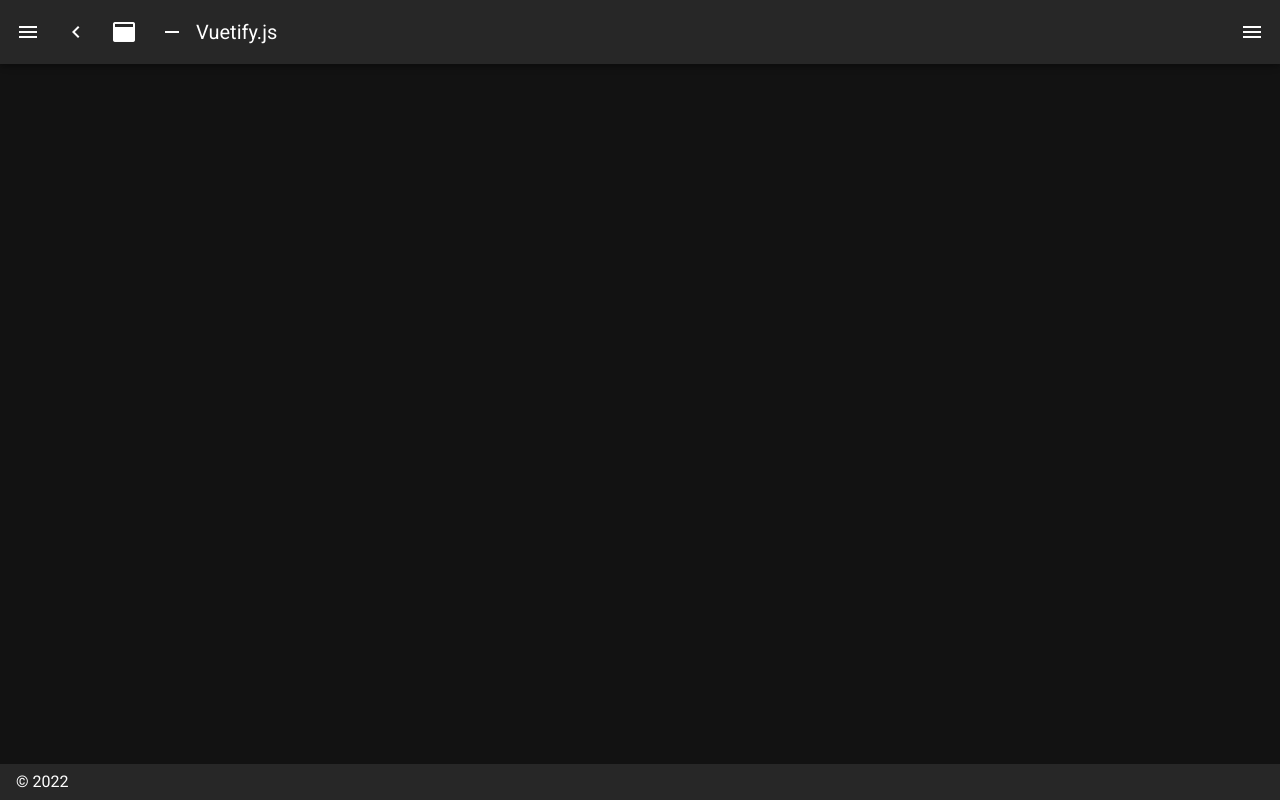
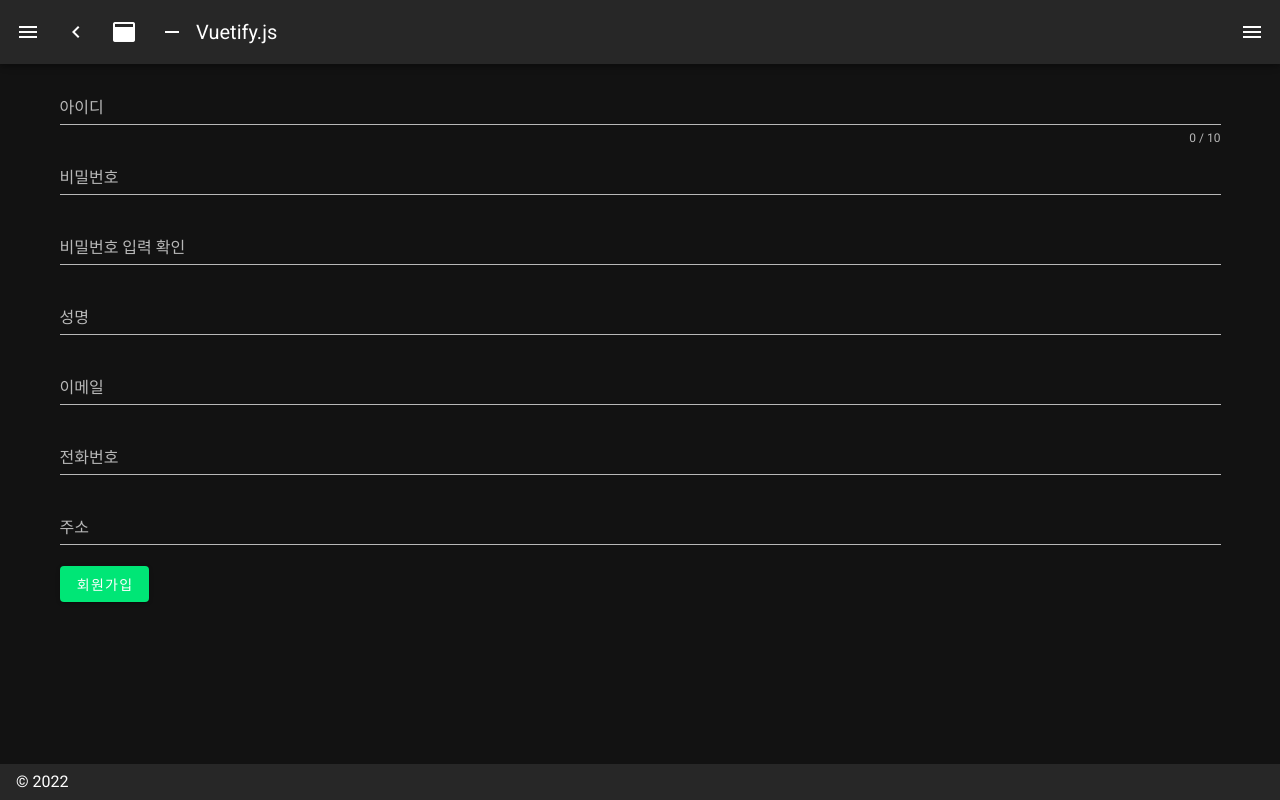
Before and after one commit to lisa-dw/1_Nuxt, a Nuxt app: page /user/userJoin in a window 1280 px wide. Before the commit this address had no page. Built offline with nearby package versions, Linux system fonts and the light colour scheme.

Commit message:
2/11 pm3:22

```diff
--- a/components/user/UserJoin.vue
+++ b/components/user/UserJoin.vue
@@ -1,13 +1,162 @@
 <template>
+  <v-form
+    ref="form"
+    v-model="valid"
+    lazy-validation
+  >
 
+
+      <v-text-field
+        v-model="user.userid"
+        :counter="10"
+        :rules="rules.userid"
+        label="아이디"
+        required
+      ></v-text-field>
+
+      <v-text-field
+        v-model="user.password"
+        :rules="rules.password"
+        label="비밀번호"
+        required
+      ></v-text-field>
+
+    <v-text-field
+      v-model="user.password"
+      label="비밀번호 입력 확인"
+      required
+    ></v-text-field>
+
+    <v-text-field
+      v-model="user.name"
+      :rules="rules.name"
+      label="성명"
+      required
+    ></v-text-field>
+
+    <v-text-field
+      v-model="user.email"
+      :rules="rules.email"
+      label="이메일"
+      required
+    ></v-text-field>
+
+    <v-text-field
+      v-model="user.phone"
+      :rules="rules.phone"
+      label="전화번호"
+      required
+    ></v-text-field>
+
+    <v-text-field
+      v-model="user.address"
+      :rules="rules.address"
+      label="주소"
+      required
+    ></v-text-field>
+
+    <!---->
+    <v-btn
+      :disabled="!valid"
+      color="success"
+      @click="Join"
+    >
+      회원가입
+    </v-btn>
+
+
+
+
+  </v-form>
 </template>
 
 <script>
+import axios from 'axios'
+
+const URL_user = 'http://localhost:8000/api/users'
+
 export default {
-  name: "UserJoin"
+  name: "UserJoin",
+
+  data() {
+    return {
+
+      user: {
+        userid: '',
+        name: '',
+        password: '',
+        email: '',
+        phone: '',
+        address: '',
+
+      },
+      users: [],
+
+
+      rules: {
+        userid: [
+          v => !!v || 'ID is required',
+          v => (v && v.length < 8) || '8자 이상 입력해주세요.'
+        ],
+        name: [
+          v => !!v || 'Name is required'
+        ],
+        password: [
+          v => !!v || 'Name is required',
+          v => (v && v.length < 8) || '8자 이상 입력해주세요.'
+        ],
+        email: [
+          v => !!v || 'E-mail is required',
+          v => /.+@.+/.test(v) || 'E-mail must be valid'
+        ],
+        phone: [
+          v => !!v || 'phone Number is required',
+          v => (v && v.length <= 11) || '핸드폰 번호를 다시 확인하세요.'
+        ],
+        address: [
+          v => !!v || 'address is required'
+        ],
+      },
+
+        valid: true,
+        select: null,
+
+
+        // sites: [
+        //   'naver.com',
+        //   'ilark.com',
+        //   'google.com',
+        //   '직접 입력',
+        // ],
+
+    }
+  },
+
+
+  methods: {
+
+    async Join(){
+      console.log('함수실행')
+      const res = await axios.post(URL_user, {
+
+        ...this.user,
+
+      })
+        console.log('가입하기')
+        console.log(res)
+    },
+
+
+    async get(){
+      const res = await axios.get(URL_user)
+      this.users = res.data
+    },
+
+  },
+
+
+
+
+
 }
 </script>
-
-<style scoped>
-
-</style>
--- /dev/null
+++ b/components/user/UserTest.vue
@@ -0,0 +1,51 @@
+<template>
+  <div>
+
+    {{users}}
+
+    <button
+      @click="read">ss</button>
+  </div>
+</template>
+
+<script>
+
+import axios from 'axios'
+
+const URL_user = 'http://localhost:8000/api/users'
+
+export default {
+  name: "UserTest",
+
+  data(){
+    return{
+      user:{
+        id:'',
+        userid:'',
+        name:'',
+        password:'',
+        email:'',
+        phone:'',
+        address:'',
+      },
+      users:[],
+    }
+  },
+
+  methods: {
+
+    async read(){
+      const res = await axios.get(URL_user)
+      console.log(res)
+      this.users = res.data
+    },
+
+  },
+
+
+}
+</script>
+
+<style scoped>
+
+</style>
--- a/layouts/default.vue
+++ b/layouts/default.vue
@@ -1,5 +1,5 @@
 <template>
-  <v-app dark>
+  <v-app>
     <v-navigation-drawer
       v-model="drawer"
       :mini-variant="miniVariant"
--- a/nuxt.config.js
+++ b/nuxt.config.js
@@ -37,7 +37,7 @@ export default {
   buildModules: [
     // https://go.nuxtjs.dev/vuetify
     '@nuxtjs/vuetify',
-    '@nuxtjs/dotenv'
+    '@nuxtjs/dotenv',
   ],
 
   // Modules: https://go.nuxtjs.dev/config-modules
--- a/pages/index.vue
+++ b/pages/index.vue
@@ -1,4 +1,5 @@
 <template>
+
   <v-row justify="center" align="center">
     <v-col cols="12" sm="8" md="6">
       <v-card class="logo py-4 d-flex justify-center">
@@ -74,7 +75,9 @@
       </v-card>
     </v-col>
   </v-row>
+
 </template>
+
 
 <script>
 export default {
--- a/pages/inspire.vue
+++ b/pages/inspire.vue
@@ -1,4 +1,5 @@
 <template>
+
   <v-row>
     <v-col class="text-center">
       <img
@@ -16,6 +17,7 @@
       </blockquote>
     </v-col>
   </v-row>
+
 </template>
 
 <script>
--- a/pages/user/user.vue
+++ /dev/null
@@ -1,13 +0,0 @@
-<template>
-
-</template>
-
-<script>
-export default {
-  name: "user.vue"
-}
-</script>
-
-<style scoped>
-
-</style>
--- /dev/null
+++ b/pages/user/userJoin.vue
@@ -0,0 +1,20 @@
+<template>
+
+  <user-join/>   <!-- 컴포넌트를 넣은 부분 -->
+<!--  <user-test/>-->
+
+</template>
+
+<script>
+import UserJoin from "../../components/user/UserJoin";
+import UserTest from "../../components/user/UserTest";
+
+export default {
+  name: "user.vue",
+  components: UserTest, UserJoin,
+}
+</script>
+
+<style scoped>
+
+</style>
```
Also changed, not shown: assets/variables.scss (line endings or trailing spaces).
